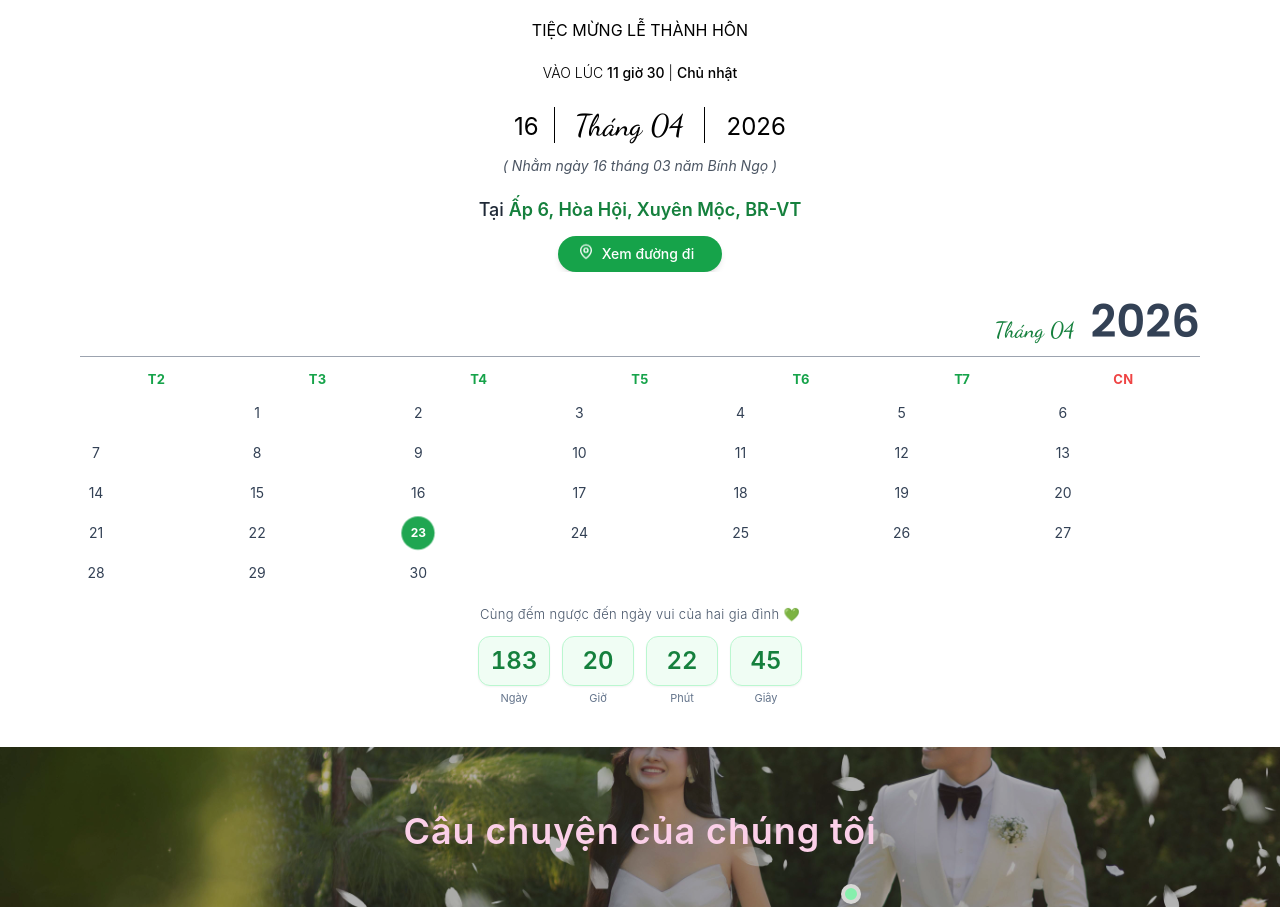
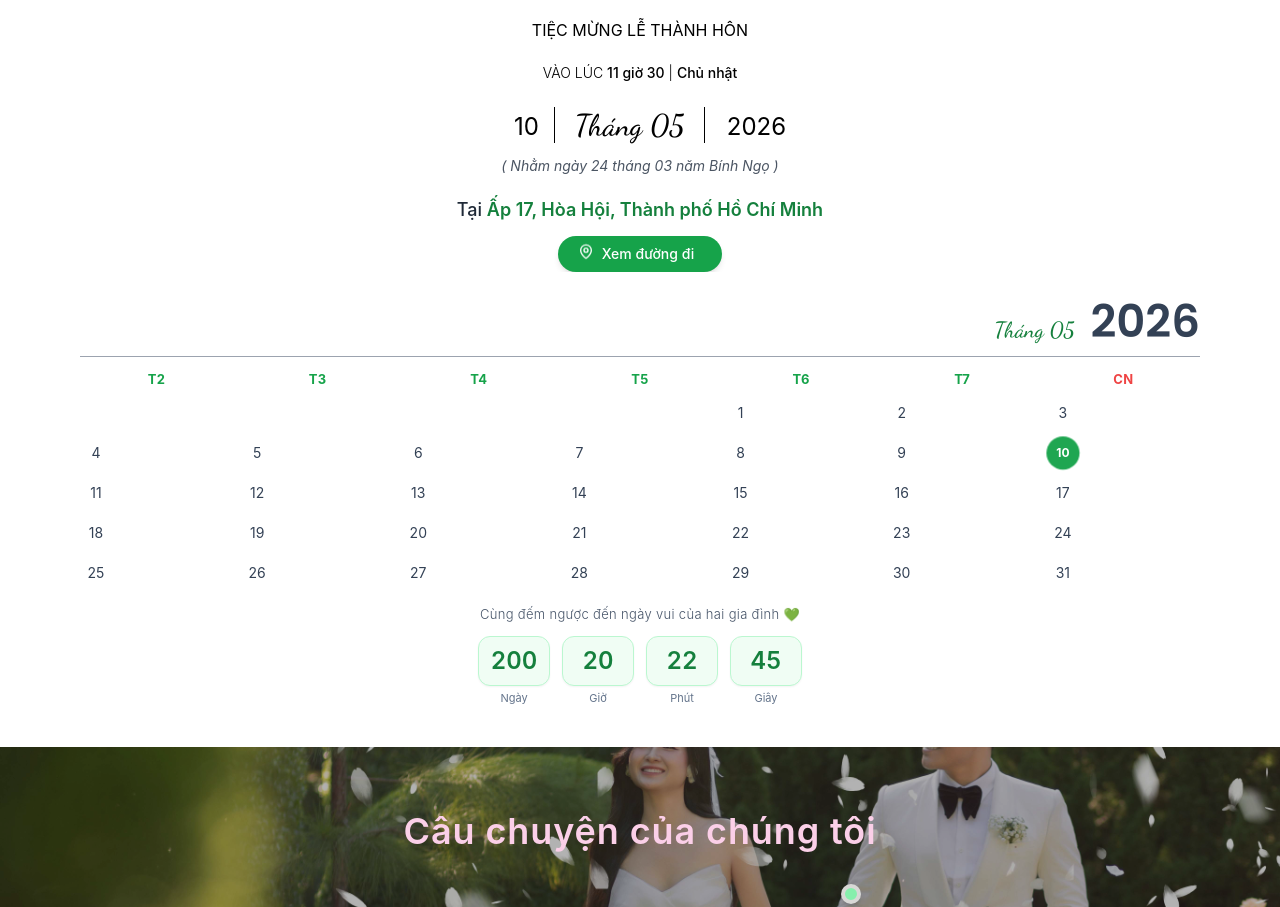
Before and after one commit to dotrananhtuan/MyWedding, a React (Create React App) app: page / in a window 1280 px wide. Shown: the part 1691-2598 px from the top of the page. Built offline with nearby package versions, Linux system fonts and the light colour scheme.

Commit message:
Update time wedding

```diff
--- a/src/Views/Components/Coutdown/index.tsx
+++ b/src/Views/Components/Coutdown/index.tsx
@@ -11,8 +11,7 @@ function getTimeRemaining(targetTs: any) {
 }
 
 export default function Countdown() {
-  // ngày cưới: 23/04/2026
-  const target = new Date('2026-04-23T11:30:00+07:00').getTime();
+  const target = new Date('2026-05-10T11:30:00+07:00').getTime();
   const [time, setTime] = useState(() => getTimeRemaining(target));
 
   useEffect(() => {
--- a/src/Views/Content/Components/InvitationCard.tsx
+++ b/src/Views/Content/Components/InvitationCard.tsx
@@ -60,7 +60,7 @@ const InvitationCard = () => {
           </p>
 
           <p className='text-[24px] mt-[20px]' data-aos='zoom-in' data-aos-delay='200'>
-            <span style={{ marginRight: '15px', marginLeft: '20px' }}>16</span>
+            <span style={{ marginRight: '15px', marginLeft: '20px' }}>10</span>
             <span
               style={{
                 fontFamily: '"Dancing Script", cursive',
@@ -70,7 +70,7 @@ const InvitationCard = () => {
                 borderRight: 'solid .5px #000',
               }}
             >
-              Tháng 04
+              Tháng 05
             </span>{' '}
             <span style={{ marginLeft: '15px' }}>2026</span>
           </p>
@@ -79,13 +79,15 @@ const InvitationCard = () => {
             data-aos='fade-down'
             data-aos-delay='200'
           >
-            ( Nhằm ngày 16 tháng 03 năm Bính Ngọ )
+            ( Nhằm ngày 24 tháng 03 năm Bính Ngọ )
           </p>
 
           <div className='text-center mt-2' data-aos='fade-up' data-aos-delay='300'>
             <p className='mt-5 text-lg font-medium text-gray-800'>
               Tại{' '}
-              <span className='text-green-700 font-semibold'>Ấp 6, Hòa Hội, Xuyên Mộc, BR-VT</span>
+              <span className='text-green-700 font-semibold'>
+                Ấp 17, Hòa Hội, Thành phố Hồ Chí Minh
+              </span>
             </p>
             <a
               href='https://www.google.com/maps/place/S%C3%A2n+B%C3%B3ng+%C4%90%E1%BB%99i+2/@10.6256666,107.43173,17z/data=!3m1!4b1!4m6!3m5!1s0x3175a58caf2467df:0xe9be86e98cca2f89!8m2!3d10.6256666!4d107.43173!16s%2Fg%2F11gh9q09c_?entry=ttu&g_ep=EgoyMDI1MTAxNC4wIKXMDSoASAFQAw%3D%3D'
@@ -111,7 +113,7 @@ const InvitationCard = () => {
                 style={{ fontFamily: '"Dancing Script", cursive', fontSize: '22px' }}
                 className='text-green-700'
               >
-                Tháng 04
+                Tháng 05
               </span>
               <span
                 className='font-bold text-[45px] ml-4 text-slate-700'
@@ -123,6 +125,7 @@ const InvitationCard = () => {
 
             {/* Header các ngày trong tuần */}
             <div className='grid grid-cols-7 gap-2 text-center text-slate-700 text-sm'>
+              {/* Header thứ */}
               {['T2', 'T3', 'T4', 'T5', 'T6', 'T7', 'CN'].map((d) => (
                 <div
                   key={d}
@@ -134,16 +137,19 @@ const InvitationCard = () => {
                 </div>
               ))}
 
-              {/* khoảng trống trước ngày 1 (tuỳ lịch thật, tạm để 1) */}
-              <div className='col-span-1'></div>
+              {/* Khoảng trống trước ngày 1/5/2026 (Thứ 6 → lệch 4 cột) */}
+              {Array.from({ length: 4 }).map((_, i) => (
+                <div key={`empty-${i}`} />
+              ))}
 
               {/* Các ngày trong tháng */}
-              {Array.from({ length: 30 }, (_, i) => {
+              {Array.from({ length: 31 }, (_, i) => {
                 const day = i + 1;
-                const isEvent = day === 23;
+                const isActive = day === 10;
+
                 return (
                   <div key={day} className='relative w-8 h-8 flex items-center justify-center'>
-                    {isEvent ? (
+                    {isActive ? (
                       <>
                         <div className='absolute w-7 h-7 bg-green-600 rounded-full animate-heartbeat'></div>
                         <span className='relative z-10 text-white font-bold text-[12px]'>
--- a/src/Views/ContentStory/components/ListImage.tsx
+++ b/src/Views/ContentStory/components/ListImage.tsx
@@ -51,10 +51,10 @@ export default function WeddingGallery() {
             style={{ width: `${layout[i]}%` }}
             data-aos={aosList[i % aosList.length]}
             data-aos-delay='400'
-            onClick={() => {
-              setIndex(i);
-              setOpen(true);
-            }}
+            // onClick={() => {
+            //   setIndex(i);
+            //   setOpen(true);
+            // }}
           >
             <img
               src={`${process.env.PUBLIC_URL}${src}`}
```
